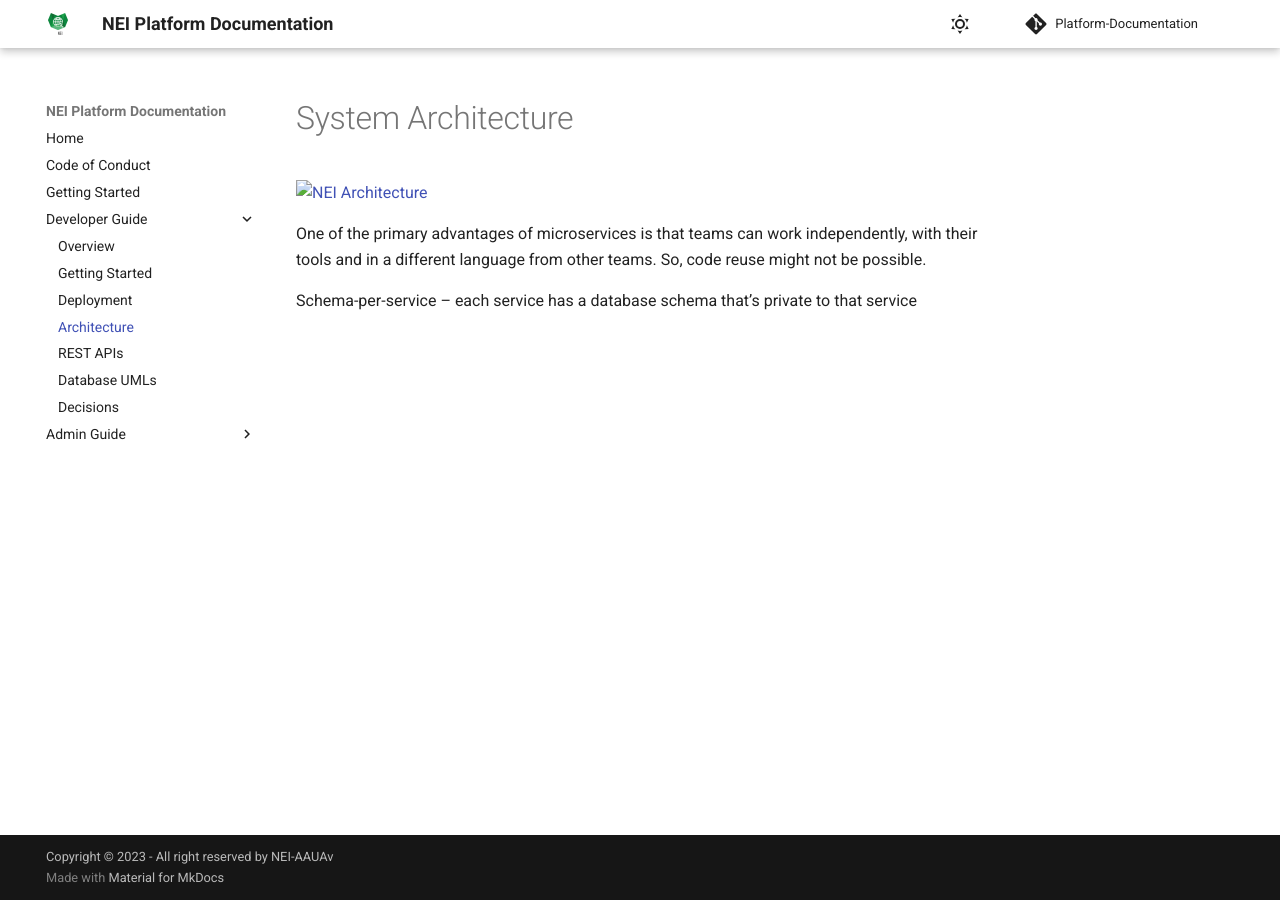
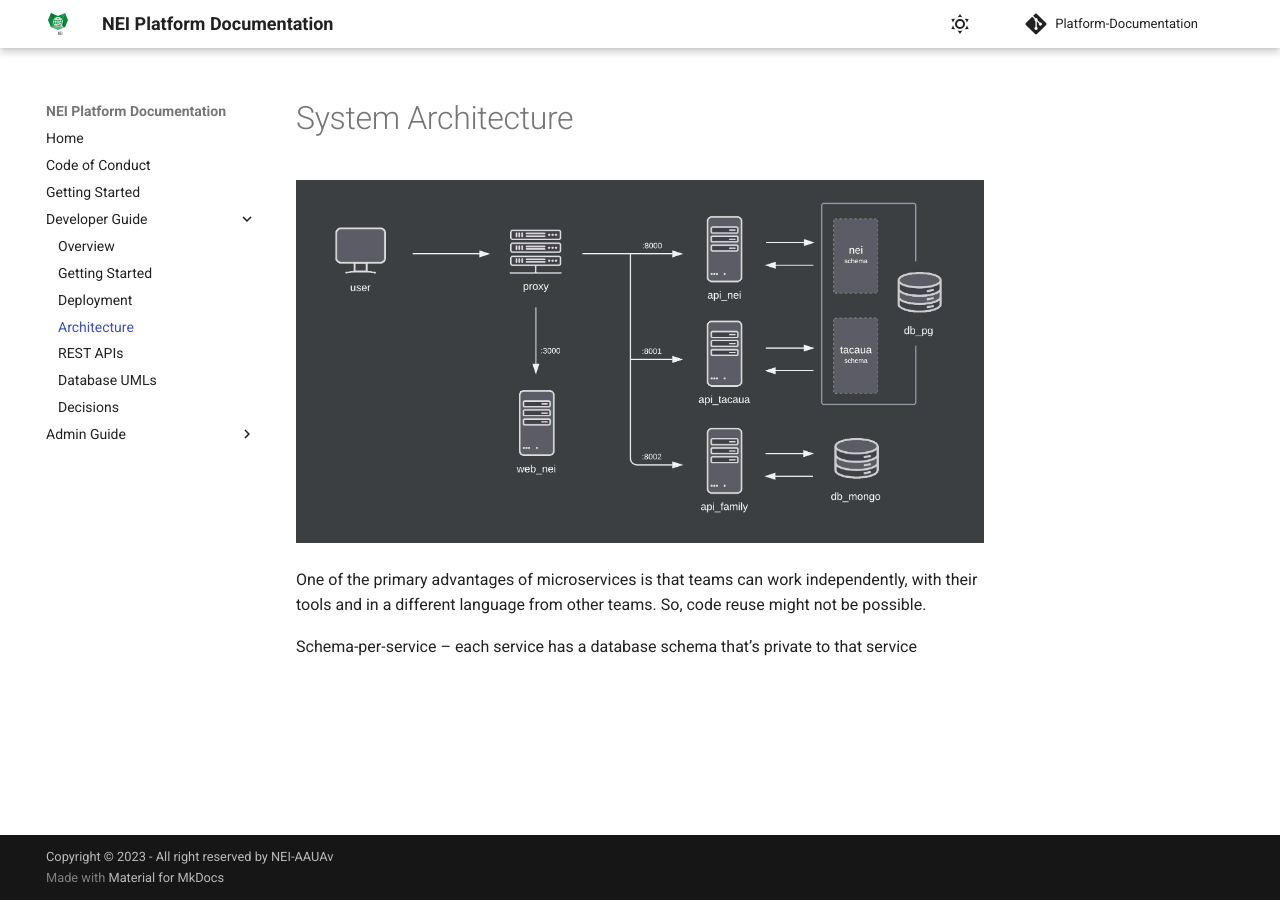
Before and after one commit to NEI-AAUAV/Platform-Documentation, an MkDocs documentation site: the page built from docs/dev-guide/architecture.md, in a window 1280 px wide. Built offline with MkDocs 1.6.1 and Material for MkDocs 9.7.7, drawn with Linux system fonts in a browser that asks for light colours; comment, search, counter and statistics services are not loaded.

Commit message:
same fix

```diff
--- a/docs/dev-guide/architecture.md
+++ b/docs/dev-guide/architecture.md
@@ -3,7 +3,7 @@
 
 
 <!-- TODO: complete -->
-![NEI Architecture](assets/images/architecture.jpeg)
+![NEI Architecture](../assets/images/architecture.jpeg)
 
 One of the primary advantages of microservices is that teams can work independently, with their tools and in a different language from other teams. So, code reuse might not be possible.
 
```
Also changed, not shown: docs/dev-guide/README.md (+0 -6 lines), docs/dev-guide/db-uml.md (+1 -1 lines).
